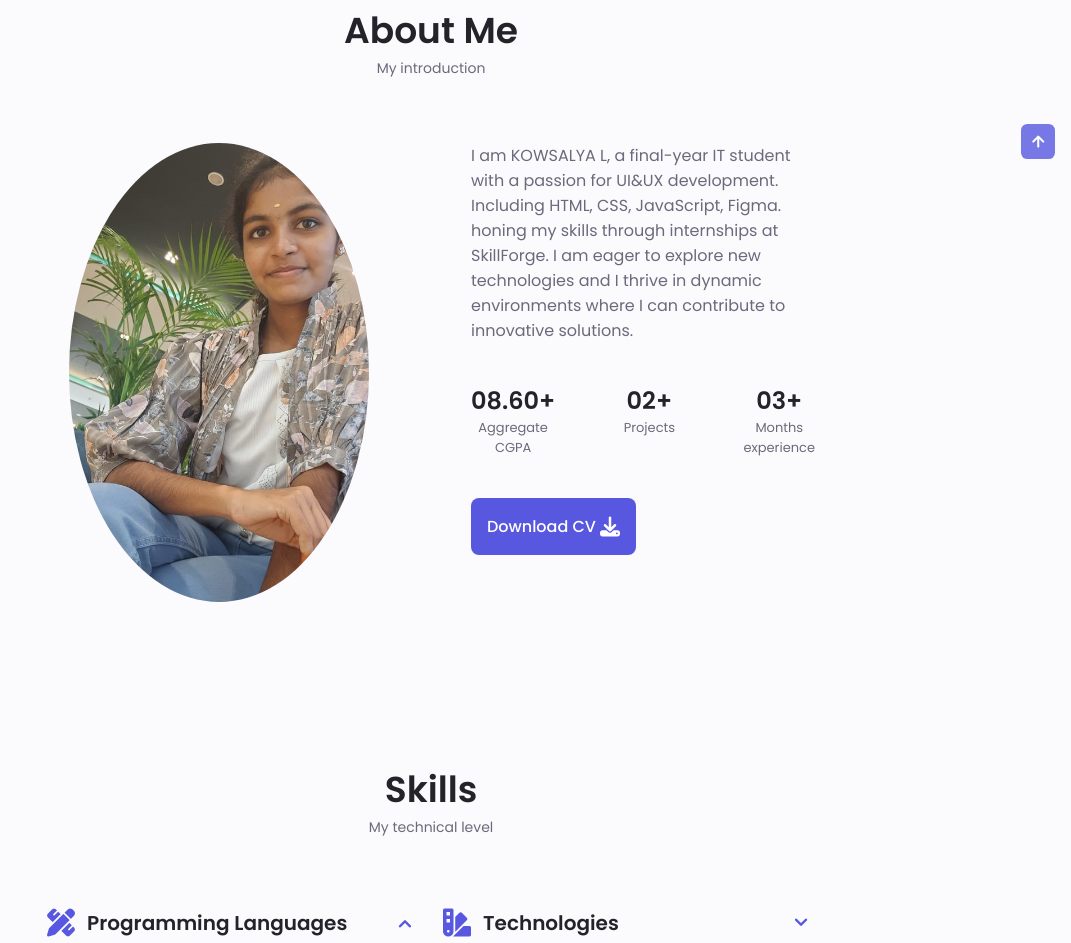
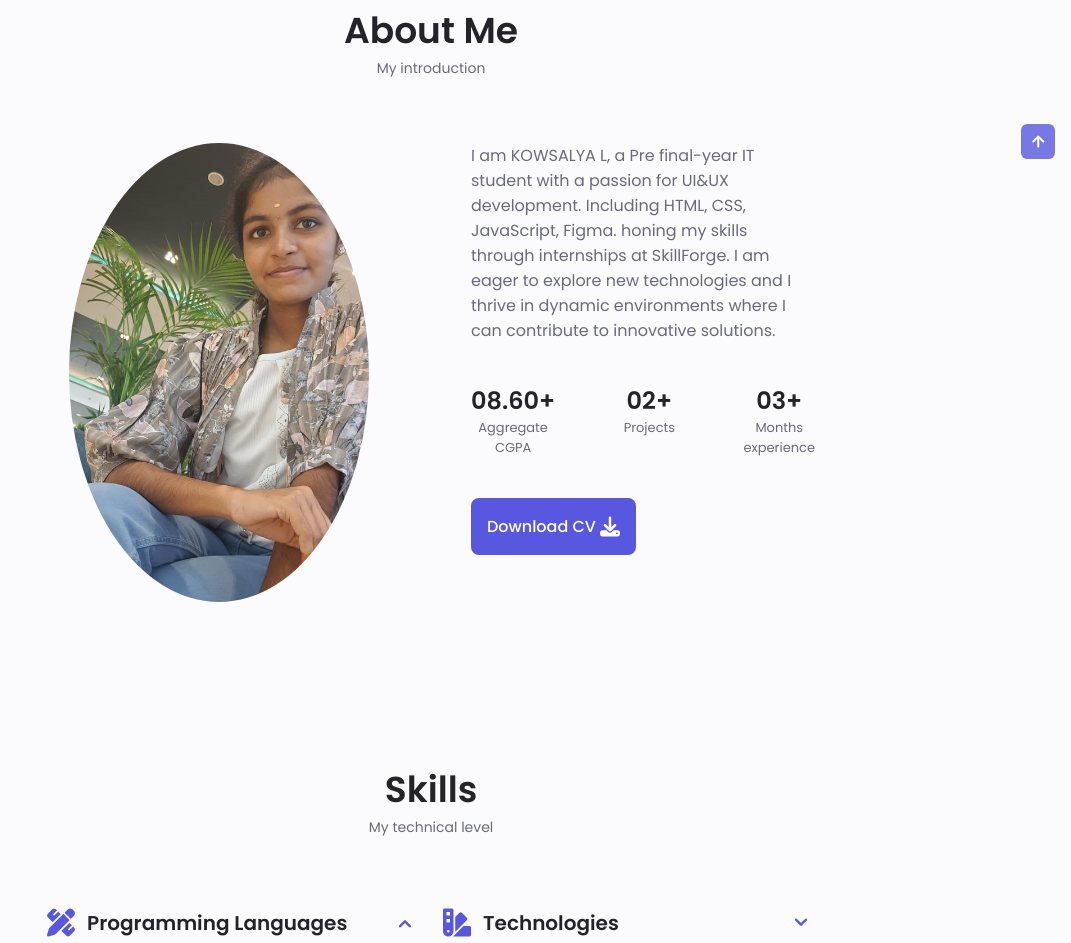
Before and after one commit to vaxanth01/kowsalya, a plain HTML site: page index.html in a window 1280 px wide. Shown: the part 801-1744 px from the top of the page, without its empty margins (209-1280 px from the left). Drawn offline with nearby package versions, Linux system fonts and the light colour scheme.

Commit message:
Update index.html

```diff
--- a/index.html
+++ b/index.html
@@ -155,7 +155,7 @@
 
           <div class="about__data" >
             <p class="about__description">
-              I am KOWSALYA L, a final-year IT student with a passion for UI&UX  development. Including HTML, CSS, JavaScript, Figma. honing my skills through internships at SkillForge. I am eager to explore new technologies and I thrive in dynamic environments where I can contribute to innovative solutions.
+              I am KOWSALYA L, a Pre final-year IT student with a passion for UI&UX  development. Including HTML, CSS, JavaScript, Figma. honing my skills through internships at SkillForge. I am eager to explore new technologies and I thrive in dynamic environments where I can contribute to innovative solutions.
 
             </p>
 
```
